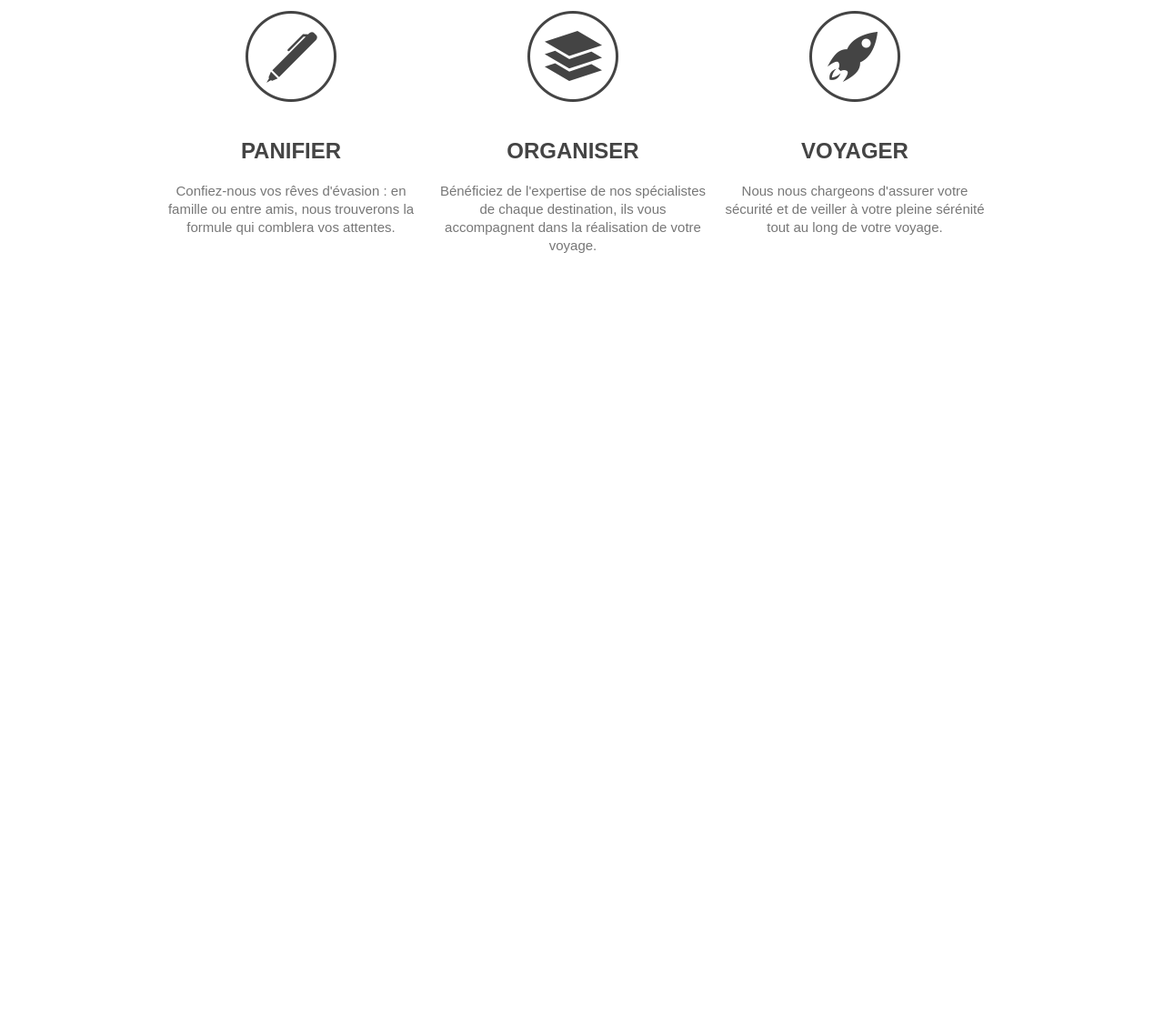
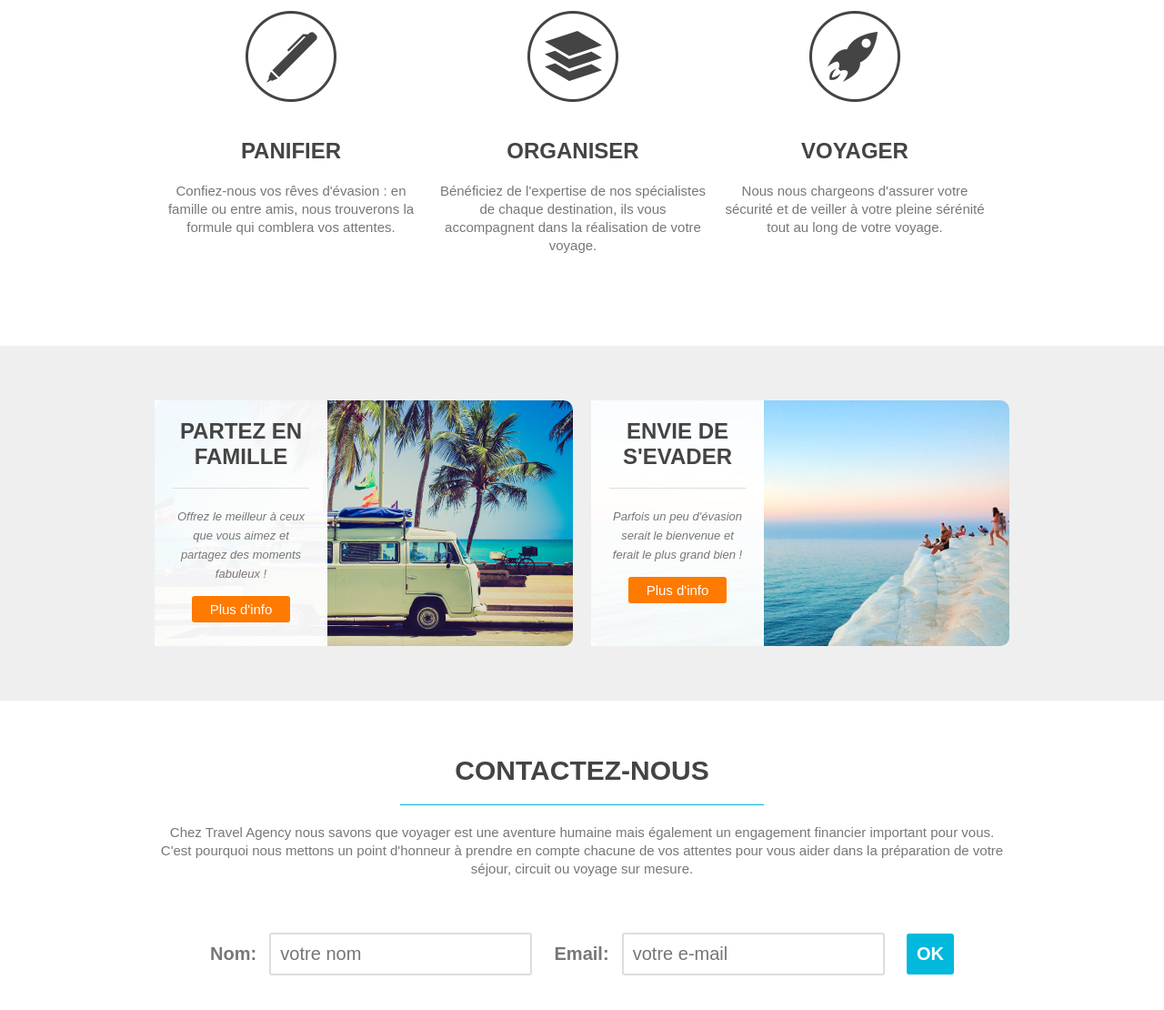
Before and after one commit to barryelhadj23/travelAgency, a plain HTML site: page index.html in a window 1280 px wide. Shown: the part 768-1878 px from the top of the page at 91% size. Before the commit the page ends 1068 px from the top, so only its background shows below. Drawn offline with Linux system fonts and the light colour scheme.

Commit message:
ajout des possibilites et le form de contact

```diff
--- a/index.html
+++ b/index.html
@@ -43,19 +43,46 @@
                         <h3>voyager</h3>
                         <p>Nous nous chargeons d'assurer votre sécurité et de veiller à votre pleine sérénité tout au long de votre voyage.</p>
                     </li>
+                    <div class="clear"></div>
                 </ul>
             </div>
         </section>
 
         <section id="possibilities">
             <div class="wrapper">
-
+                <article style="background-image: url('images/article-image-1.jpg')">
+                    <div class="overlay">
+                        <h3>partez en famille</h3>
+                        <p><small>Offrez le meilleur à ceux que vous aimez et partagez des moments fabuleux !</small></p>
+                        <a href="#" class="button-2">Plus d'info</a>
+                    </div>
+                </article>
+                <article style="background-image: url('images/article-image-2.jpg')">
+                    <div class="overlay">
+                        <h3>envie de s'evader</h3>
+                        <p><small>Parfois un peu d'évasion serait le bienvenue et ferait le plus grand bien !</small></p>
+                        <a href="#" class="button-2">Plus d'info</a>
+                    </div>
+                </article>
+                <div class="clear"></div>
             </div>
         </section>
 
         <section id="contact">
             <div class="wrapper">
-
+                <h4>Contactez-nous</h4>
+                <p>
+                    Chez Travel Agency nous savons que voyager est une aventure humaine mais également un engagement financier important pour vous.
+                    C'est pourquoi nous mettons un point d'honneur à prendre en compte chacune de vos attentes pour vous aider dans la préparation de votre séjour,
+                    circuit ou voyage sur mesure.
+                </p>
+                <form>
+                    <label for="name">Nom:</label>
+                    <input type="text" name="texte" id="name" placeholder="votre nom"/>
+                    <label for="email">Email:</label>
+                    <input type="email" name="email" id="email" placeholder="votre e-mail"/>
+                    <input type="submit" value="OK" class="button-3" />
+                </form>
             </div>
         </section>
 
--- a/style.css
+++ b/style.css
@@ -8,18 +8,21 @@ body {
     font-family: Arial, sans-serif;
     font-size: 15px;
 }
+h1, h2, h3, h4 {
+    color: #444;
+}
 h1 {
     font-family: 'Crete Round', serif;
     font-size: 45px;
-    color: #444;
 }
 h2 {
-    color: #444;
     font-size: 55px;
 }
 h3 {
     font-size: 24px;
-    color: #444444;
+}
+h4 {
+    font-size: 30px;
 }
 p {
     line-height: 20px;
@@ -36,9 +39,16 @@ p {
 ul {
     list-style: none;
 }
+.clear {
+    clear: both;
+}
 a {
     text-decoration: none;
     color: #444;
+}
+small {
+    font-size: 13px;
+    font-style: italic;
 }
 
 /* HEADER */
@@ -120,3 +130,97 @@ header nav ul li a {
 #step-3 {
     background: url("images/steps-icon-3.png") no-repeat top center;
 }
+
+/* POSSIBILITIES */
+
+#possibilities {
+    background-color: #efefef;
+    padding: 60px 0;
+}
+#possibilities article {
+    width: 460px;
+    height: 270px;
+    float: left;
+    border-radius: 10px;
+}
+#possibilities article:first-child {
+    margin-right: 20px;
+}
+.overlay {
+    background-color: rgba(255,255,255,0.95);
+    height: 100%;
+    width: 190px;
+    padding: 20px;
+    text-align: center;
+    box-sizing: border-box;
+}
+article h3 {
+    border-bottom: 1px solid #ddd;
+    padding-bottom: 20px;
+    text-transform: uppercase;
+    text-align: center;
+    margin-bottom: 20px;
+}
+#possibilities p {
+    margin-bottom: 20px;
+}
+.button-2 {
+    color: #ffffff;
+    background-color: #ff7a00;
+    padding: 6px 20px;
+    border-radius: 3px;
+}
+.button-2:hover {
+    background-color: #02b8dd;
+}
+
+/* CONTACT */
+
+#contact {
+    padding: 60px 0;
+    text-align: center;
+}
+#contact h4 {
+    text-transform: uppercase;
+    margin-bottom: 20px;
+    width: 400px;
+    border-bottom: 1px solid #02b8dd;
+    margin: 0 auto 20px auto;
+    padding-bottom: 20px;
+}
+form {
+    margin: 60px 0 20px 0;
+}
+label {
+    font-weight: bold;
+    font-size: 20px;
+    margin-right: 10px;
+    color: #777;
+}
+input[type="text"] {
+    padding: 10px;
+    font-size: 20px;
+    margin-right: 20px;
+    border: 2px solid #ddd;
+    border-radius: 3px;
+}
+input[type="email"] {
+    padding: 10px;
+    font-size: 20px;
+    margin-right: 20px;
+    border: 2px solid #ddd;
+    border-radius: 3px;
+}
+.button-3 {
+    color: #fff;
+    font-size: 20px;
+    font-weight: bold;
+    padding: 11px;
+    background-color: #02b8dd;
+    border-style: none;
+    border-radius: 3px;
+}
+.button-3:hover {
+    color: #fff;
+    background-color: #444;
+}
```
